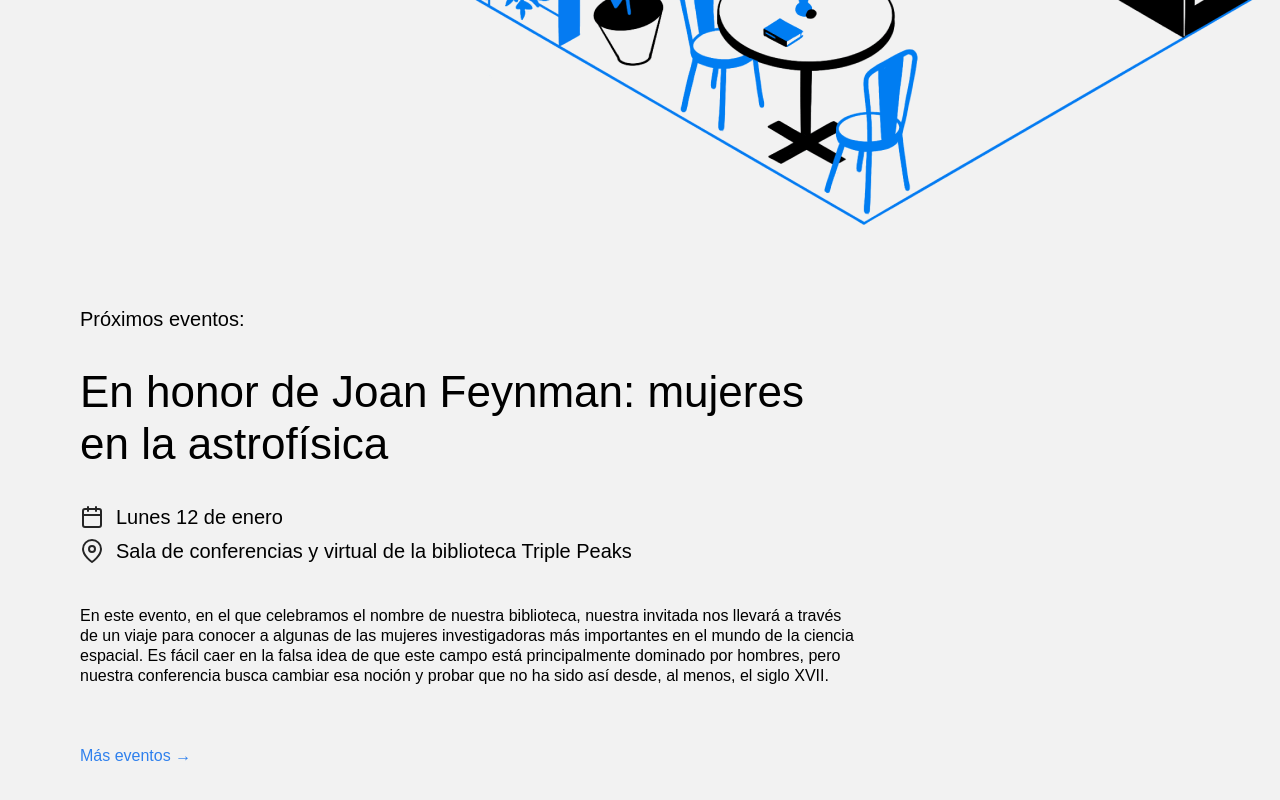
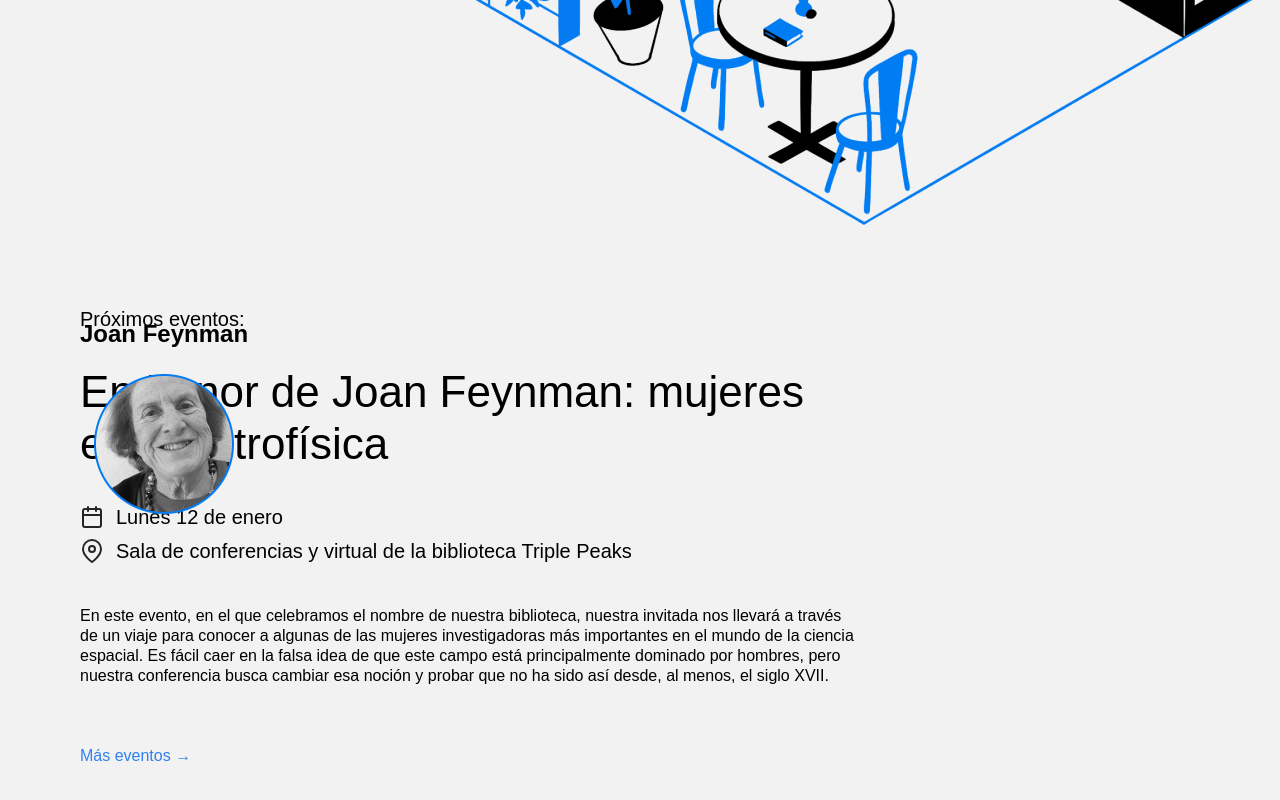
Before and after one commit to yordana-saldias/web_project_library_es, a plain HTML site: page index.html in a window 1280 px wide. Shown: the part 3061-3861 px from the top of the page. Drawn offline with Linux system fonts and the light colour scheme.

Commit message:
pag.5 brief

```diff
--- a/index.html
+++ b/index.html
@@ -140,6 +140,14 @@
                 src="./images/cafe.png"
                 alt="ilustration oficce"
               />
+              <div class="person person_name_feynman">
+                <h2 class="person__caption">Joan Feynman</h2>
+                <img
+                  class="person_image person__image_size_l"
+                  src="./images/person_feynman.png"
+                  alt="photo joan feynman"
+                />
+              </div>
             </div>
             <h2 class="events__heading">Próximos eventos:</h2>
             <h3 class="events__title">
--- a/styles/style.css
+++ b/styles/style.css
@@ -225,19 +225,18 @@
 }
 
 .events__image {
-  /* max-width: 100%; */
+  max-width: 100%;
 }
 
 .person {
-  /* position: absolute;
+  position: absolute;
   display: flex;
   align-items: center;
   flex-direction: column;
-  gap: 10px; */
+  gap: 10px;
 }
 
 .person_name_feynman {
-  /* Utiliza los valores correctos de las propiedades top/right/bottom/left para posicionar el elemento */
 }
 
 .person_name_burbidge {
@@ -257,19 +256,19 @@
 }
 
 .person__image {
-  /* max-width: 100%; */
+  max-width: 100%;
 }
 
 .person__image_size_l {
-  /* width: 140px; */
+  width: 140px;
 }
 
 .person__image_size_m {
-  /* width: 100px; */
+  width: 100px;
 }
 
 .person__image_size_s {
-  /* width: 80px; */
+  width: 80px;
 }
 
 .person__caption {
```
